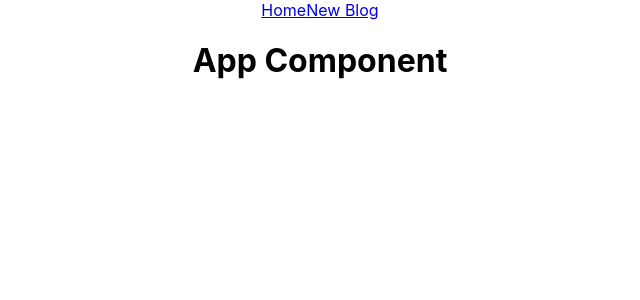
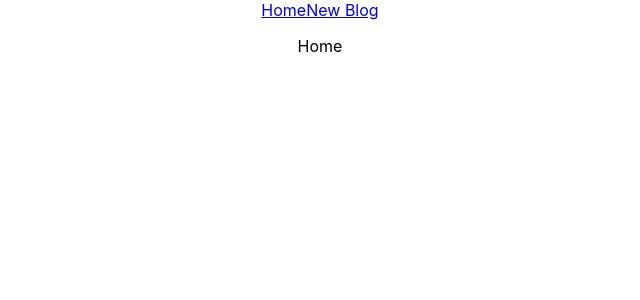
Before and after one commit to lukassilveira/react-study, a React (Create React App) app: page / in a window 1280 px wide. Shown: the top 300 px of the page, without its empty margins (320-960 px from the left). Built offline with nearby package versions, Linux system fonts and the light colour scheme.

Commit message:
creating home component

```diff
--- a/src/App.js
+++ b/src/App.js
@@ -1,17 +1,16 @@
-import './App.css';
-import NavBarComponent from './components/NavBar';
+import "./App.css";
+import HomeComponent from "./components/Home";
+import NavBarComponent from "./components/NavBar";
 
 function App() {
-  return (
-    <div className='App'>
-      <NavBarComponent>
-
-      </NavBarComponent>
-      <div className="content">
-        <h1>App Component</h1>
-      </div>
-    </div>
-  );
+	return (
+		<div className="App">
+			<NavBarComponent>/</NavBarComponent>
+			<div className="content">
+				<HomeComponent></HomeComponent>
+			</div>
+		</div>
+	);
 }
 
 export default App;
--- /dev/null
+++ b/src/components/Home.js
@@ -0,0 +1,11 @@
+const HomeComponent = () => {
+    return (
+        <div className="home">
+            <p>
+                Home
+            </p>
+        </div>
+     );
+}
+
+export default HomeComponent;
```
